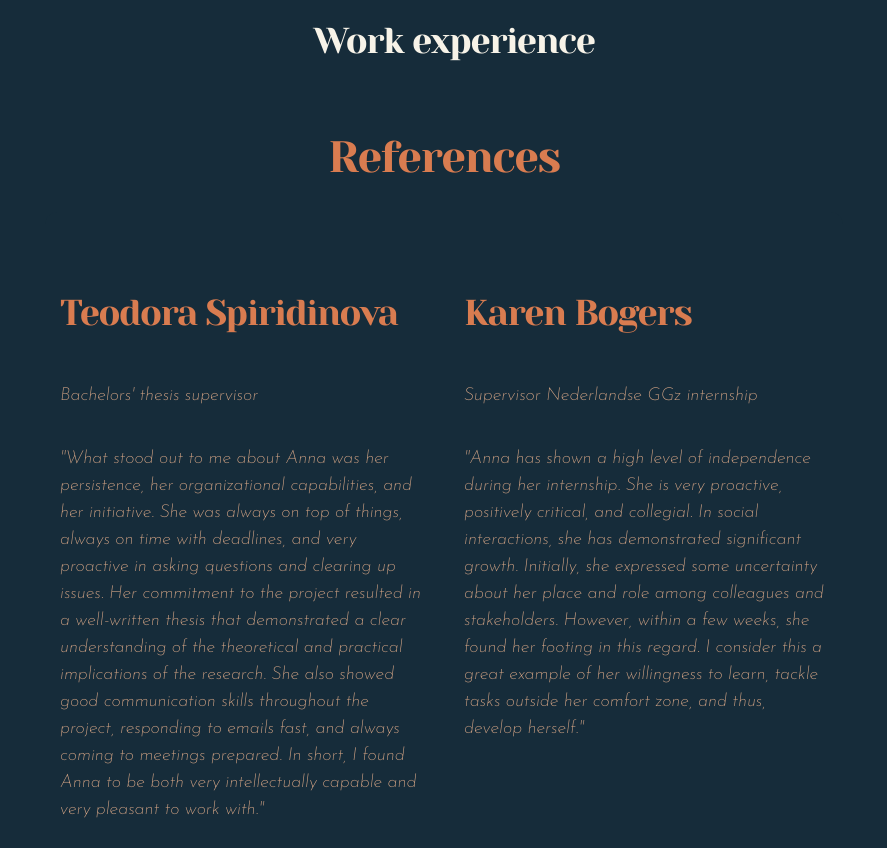
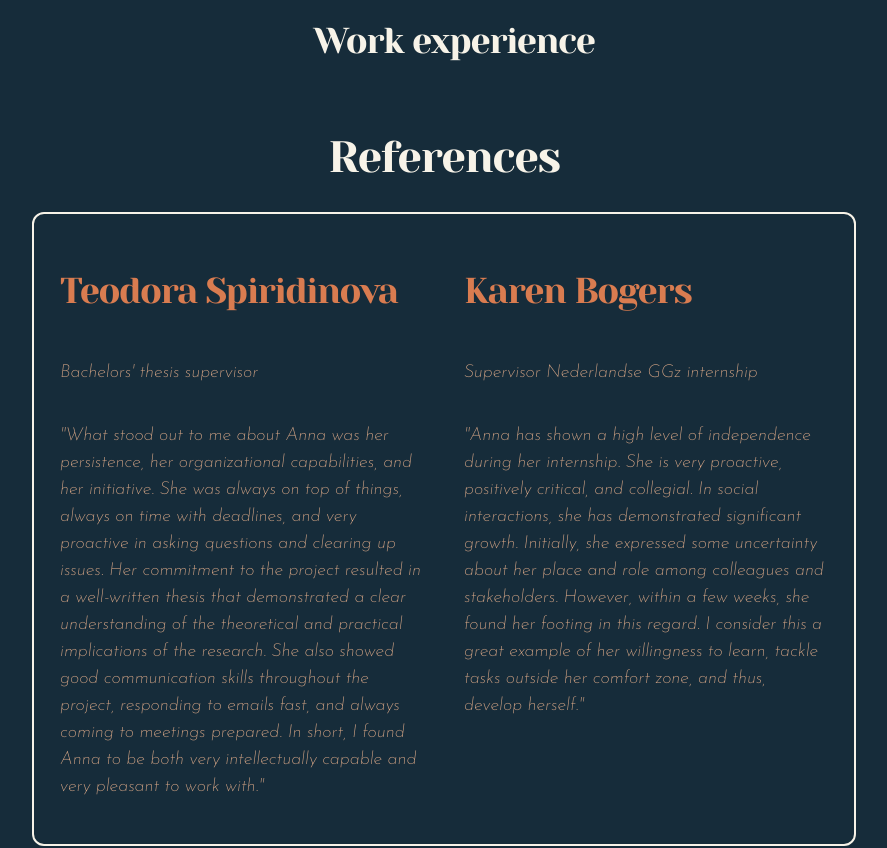
Before and after one commit to Vegaknak/portfolio, a plain HTML site: page Experience.html in a window 1280 px wide. Shown: the part 600-1448 px from the top of the page, without its empty margins (196-1083 px from the left). Drawn offline with Linux system fonts and the light colour scheme.

Commit message:
bug fixes

```diff
--- a/resources/css/experience.css
+++ b/resources/css/experience.css
@@ -174,22 +174,25 @@ p {
     min-width:60%;
     gap: 40px;
 
-    background-color:#162c3a;
+    border: 2px solid #f7f3e8;
+    padding:2%;
 }
 
 .references div{
     max-width:600px;
 }
 
+
 .reftitle{
     display:flex;
     flex-direction:column;
-    justify-content:center;
+    justify-content:left;
     align-items:center;
     width:100%;
     font-size:44px;
-    color:#d97c50;
+    color:#f7f3e8;
 }
+
 
 .ref {
     display:flex;
@@ -203,6 +206,7 @@ p {
     font-style: italic;
     color:#dba988;
 }
+
 
 /* accordion */
 .accordion{
```
Also changed, not shown: Experience.html (+2 -1 lines), Project4.html (+2 -2 lines).
